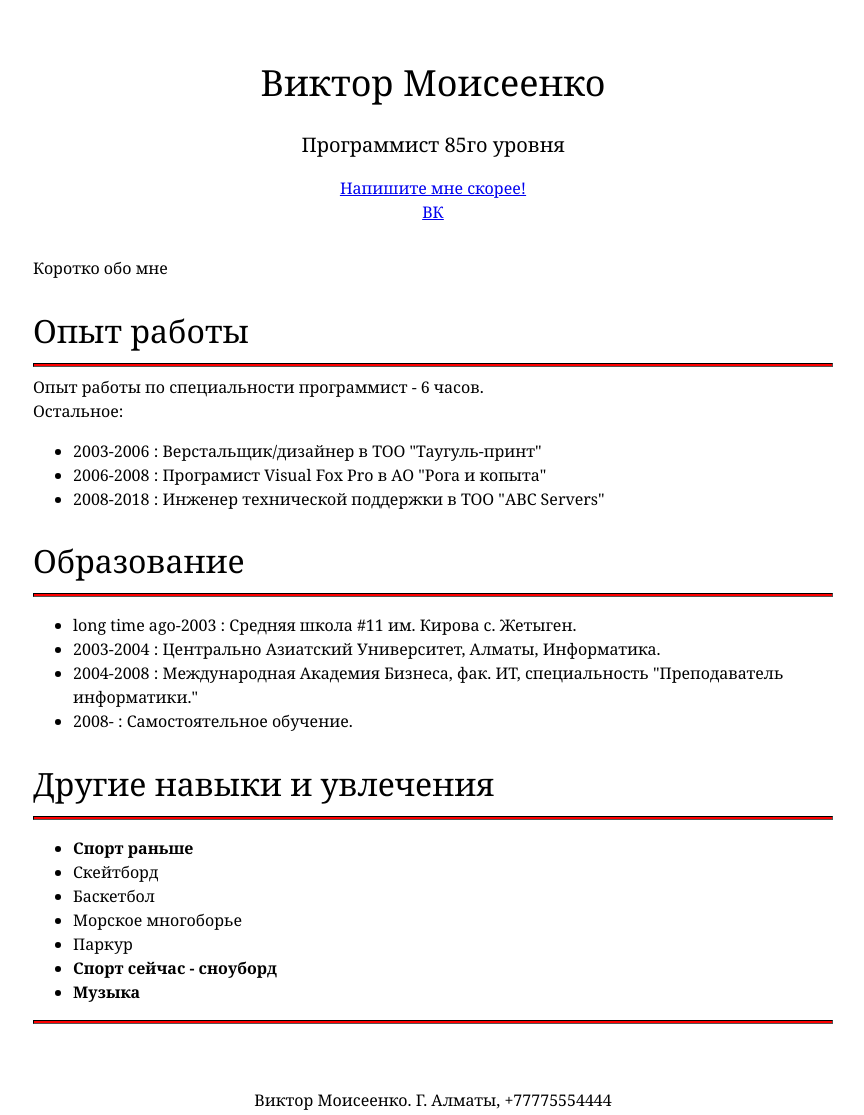
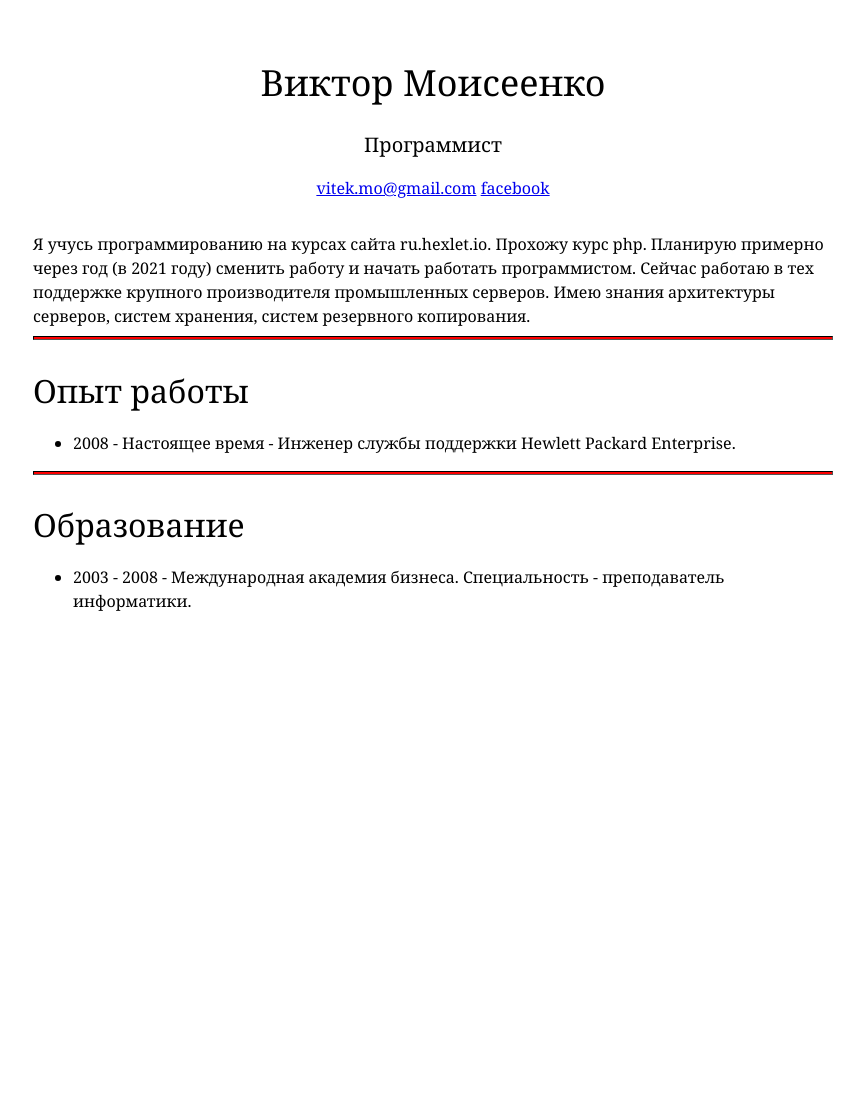
Before and after one commit to vitek-mo/vitek-mo.github.io, a plain HTML site: page index.html in a window 1280 px wide. Shown: the whole page, without its empty margins (207-1071 px from the left). After the commit the page ends 800 px from the top, so only its background shows below. Drawn offline with Linux system fonts and the light colour scheme.

Commit message:
Update index.html

```diff
--- a/index.html
+++ b/index.html
@@ -1,53 +1,36 @@
  <!DOCTYPE html>
+<html>
     <head>
+        <title>
+            Резюме
+        </title>
         <meta charset="UTF-8">
-	<link rel="stylesheet" href=style.css>
-    <title> Моё резюме </title>
+        <link rel="stylesheet" href="style.css">
     </head>
     <body>
         <div id="header">
             <h1>Виктор Моисеенко</h1>
-          <h3>Программист 85го уровня</h3>
-          <p>
-              <a href="mailto:vitek.mo@gmail.com">Напишите мне скорее!</a><br>
-              <a href="https://vk.com/id194574472">ВК</a><br>
-
-          </p>
+            <h3>Программист</h3>
+            <p><a href="mailto:vitek.mo@gmail.com">vitek.mo@gmail.com</a> <a href=https://www.facebook.com/vitek.mo>facebook</a></p>
         </div>
         <div id="main">
-          Коротко обо мне
-          <h2>Опыт работы</h2>
-          <hr/>
-            Опыт работы по специальности программист - 6 часов.<br>
-            Остальное:<br>
+            <h2></h2>
+            Я учусь программированию на курсах сайта ru.hexlet.io. Прохожу курс php.
+            Планирую примерно через год (в 2021 году) сменить работу и начать работать программистом.
+            Сейчас работаю в тех поддержке крупного производителя промышленных серверов.
+            Имею знания архитектуры серверов, систем хранения, систем резервного копирования.
+            <hr>
+            <h2> Опыт работы </h2>
             <ul>
-                <li>2003-2006 : Верстальщик/дизайнер в ТОО "Таугуль-принт" </li>
-                <li>2006-2008 : Програмист Visual Fox Pro в АО "Рога и копыта" </li>
-                <li>2008-2018 : Инженер технической поддержки в ТОО "ABC Servers"</li>
+                <li>2008 - Настоящее время - Инженер службы поддержки Hewlett Packard Enterprise.</li>
             </ul>
-          <h2>Образование</h2>
-          <hr/>
+            <hr>
+            <h2> Образование </h2>
             <ul>
-                <li>long time ago-2003 : Средняя школа #11 им. Кирова c. Жетыген.</li>
-                <li>2003-2004 : Центрально Азиатский Университет, Алматы, Информатика.</li>
-                <li>2004-2008 : Международная Академия Бизнеса, фак. ИТ, специальность "Преподаватель информатики."</li>
-                <li>2008- : Самостоятельное обучение.</li>
-            </ul>
-          <h2>Другие навыки и увлечения</h2>
-          <hr/>
-              <ul>
-                  <B><li>Спорт раньше</li></B>
-                        <li>Скейтборд</li>
-                        <li>Баскетбол</li>
-                        <li>Морское многоборье</li>
-                        <li>Паркур</li>
-                  <B><li>Спорт сейчас - сноуборд</li></B>
-                  <B><li>Музыка</li></B>
+                <li>2003 - 2008 - Международная академия бизнеса. Специальность - преподаватель информатики.</li>
             </ul>
         </div>
-      <hr/>
         <div id="footer">
-          Виктор Моисеенко. Г. Алматы, +77775554444
         </div>
     </body>
 </html>
```
Lines whose indentation alone changed are shown as unchanged.
